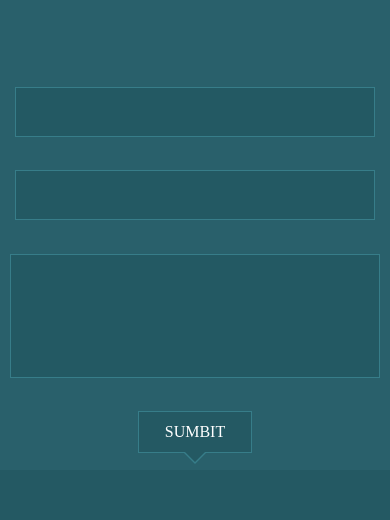
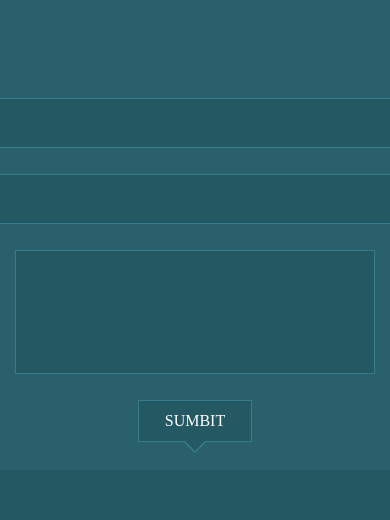
Before and after one commit to RipHelper/kg, a plain HTML site: page index.html in a window 390 px wide. Shown: the part 3697-4217 px from the top of the page. Drawn offline with Linux system fonts and the light colour scheme.

Commit message:
Update didi.css

```diff
--- a/didi.css
+++ b/didi.css
@@ -440,12 +440,11 @@ align-items: center;
 @media screen and (max-width: 400px){
     .fer{
         width: 100%;
-        min-width: 360px;
+        max-width: initial;
         min-height: 50px;
     }
-    .far{
-        margin-left: 10px;
-        margin-right: 10px;
+    .wap{
+        padding: 15px;
     }
     header ul li{
         font-size: 13px;
```
